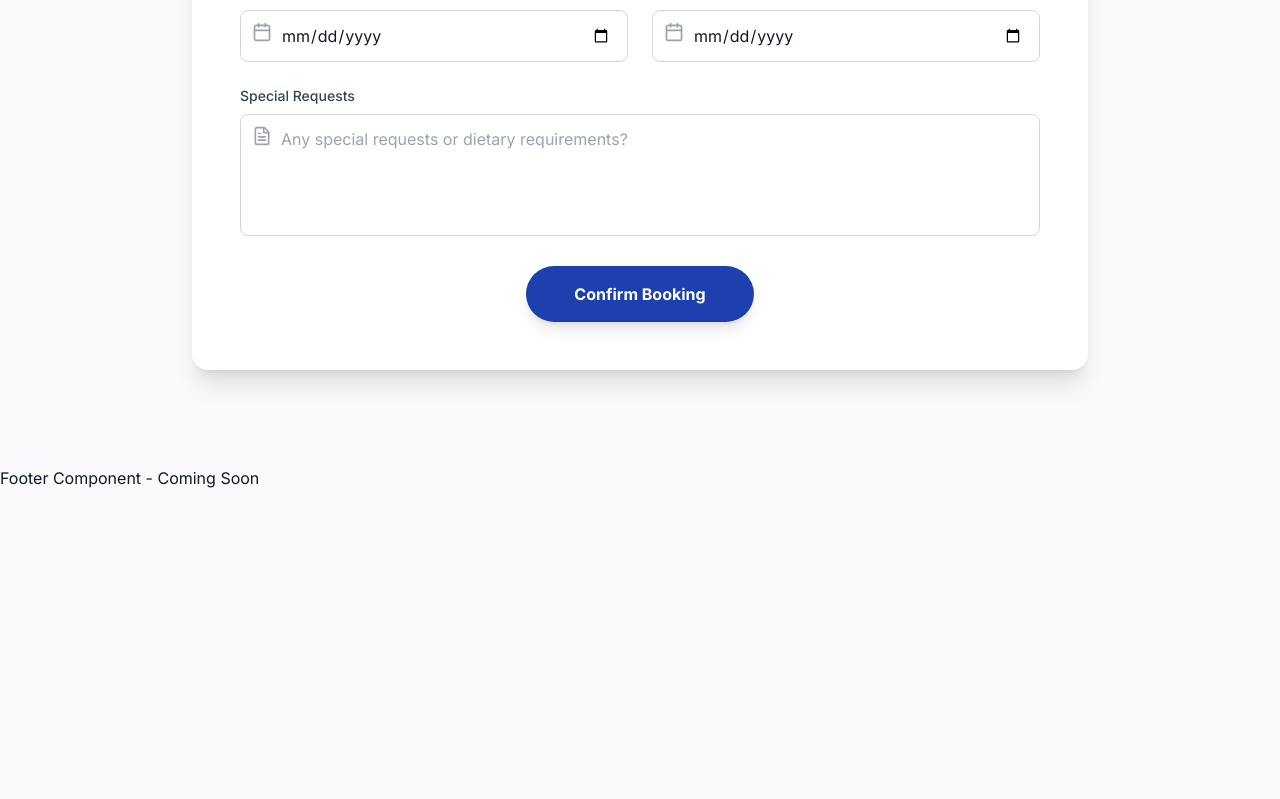
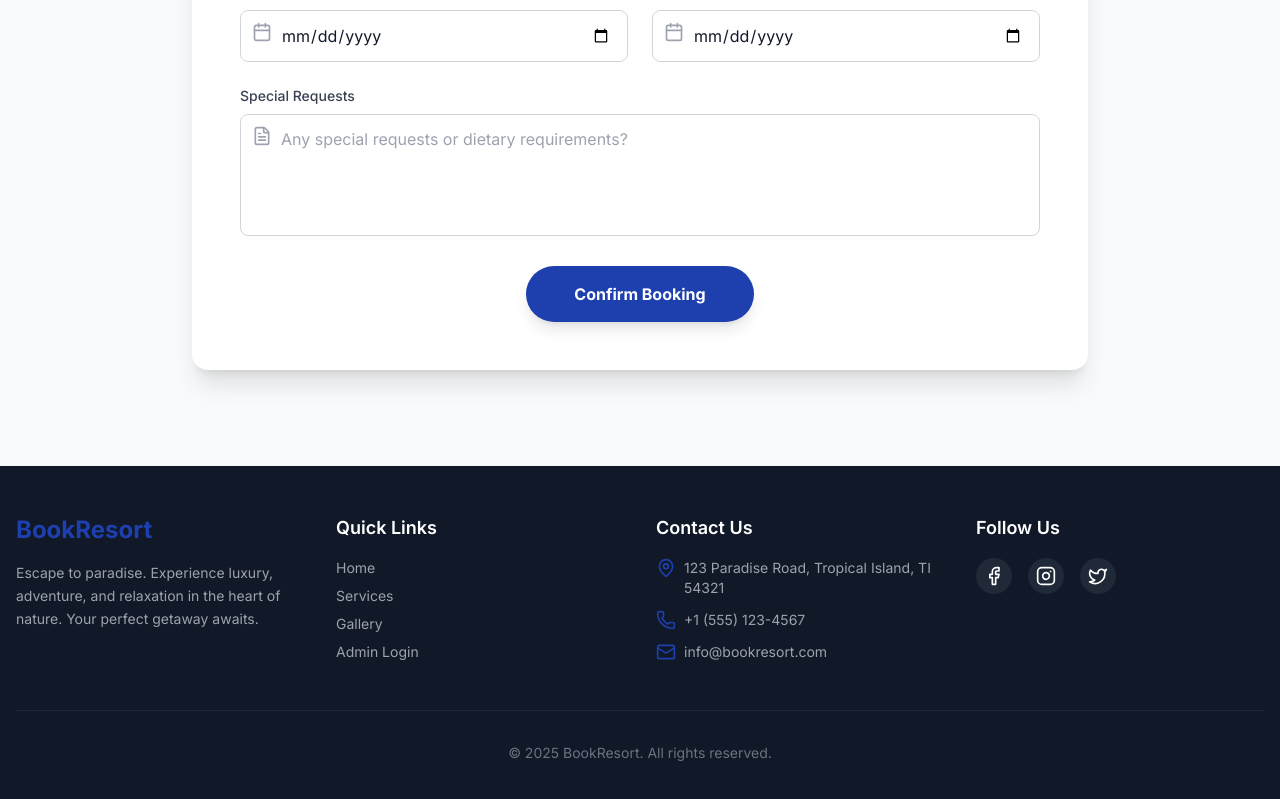
Before and after one commit to sanjaii1/BookResort, a React (Vite) app in the folder client/: page / in a window 1280 px wide. Shown: the part 3066-3865 px from the top of the page. Before the commit the page ends 3556 px from the top, so only its background shows below. Built offline with nearby package versions, Linux system fonts and the light colour scheme.

Commit message:
add footer section

```diff
--- a/client/src/components/Footer.jsx
+++ b/client/src/components/Footer.jsx
@@ -1,7 +1,82 @@
-function Footer() {
+import React from 'react';
+import { Link } from 'react-router-dom';
+import { Facebook, Instagram, Twitter, MapPin, Phone, Mail } from 'lucide-react';
+
+const Footer = () => {
   return (
-    <div>Footer Component - Coming Soon</div>
+    <footer className="bg-gray-900 text-white py-12">
+      <div className="container mx-auto px-4">
+        <div className="grid grid-cols-1 md:grid-cols-4 gap-8">
+
+          <div className="col-span-1 md:col-span-1">
+            <h3 className="text-2xl font-bold mb-4 text-primary">BookResort</h3>
+            <p className="text-gray-400 text-sm leading-relaxed">
+              Escape to paradise. Experience luxury, adventure, and relaxation in the heart of nature. Your perfect getaway awaits.
+            </p>
+          </div>
+
+
+          <div className="col-span-1">
+            <h4 className="text-lg font-semibold mb-4">Quick Links</h4>
+            <ul className="space-y-2 text-gray-400 text-sm">
+              <li>
+                <Link to="/" className="hover:text-primary transition-colors">Home</Link>
+              </li>
+              <li>
+                <button onClick={() => document.getElementById('services')?.scrollIntoView({ behavior: 'smooth' })} className="hover:text-primary transition-colors">Services</button>
+              </li>
+              <li>
+                <button onClick={() => document.getElementById('gallery')?.scrollIntoView({ behavior: 'smooth' })} className="hover:text-primary transition-colors">Gallery</button>
+              </li>
+              <li>
+                <Link to="/admin" className="hover:text-primary transition-colors">Admin Login</Link>
+              </li>
+            </ul>
+          </div>
+
+
+          <div className="col-span-1">
+            <h4 className="text-lg font-semibold mb-4">Contact Us</h4>
+            <ul className="space-y-3 text-gray-400 text-sm">
+              <li className="flex items-start">
+                <MapPin className="w-5 h-5 mr-2 text-primary shrink-0" />
+                <span>123 Paradise Road, Tropical Island, TI 54321</span>
+              </li>
+              <li className="flex items-center">
+                <Phone className="w-5 h-5 mr-2 text-primary shrink-0" />
+                <span>+1 (555) 123-4567</span>
+              </li>
+              <li className="flex items-center">
+                <Mail className="w-5 h-5 mr-2 text-primary shrink-0" />
+                <span>info@bookresort.com</span>
+              </li>
+            </ul>
+          </div>
+
+
+          <div className="col-span-1">
+            <h4 className="text-lg font-semibold mb-4">Follow Us</h4>
+            <div className="flex space-x-4">
+              <a href="#" className="bg-gray-800 p-2 rounded-full hover:bg-primary transition-colors group">
+                <Facebook className="w-5 h-5 text-white group-hover:text-white" />
+              </a>
+              <a href="#" className="bg-gray-800 p-2 rounded-full hover:bg-primary transition-colors group">
+                <Instagram className="w-5 h-5 text-white group-hover:text-white" />
+              </a>
+              <a href="#" className="bg-gray-800 p-2 rounded-full hover:bg-primary transition-colors group">
+                <Twitter className="w-5 h-5 text-white group-hover:text-white" />
+              </a>
+            </div>
+          </div>
+        </div>
+
+
+        <div className="border-t border-gray-800 mt-12 pt-8 text-center text-gray-500 text-sm">
+          <p>&copy; {new Date().getFullYear()} BookResort. All rights reserved.</p>
+        </div>
+      </div>
+    </footer>
   );
-}
+};
 
 export default Footer;
--- a/client/src/components/Gallery.jsx
+++ b/client/src/components/Gallery.jsx
@@ -11,8 +11,8 @@ const Gallery = () => {
     { src: gallery2, alt: 'Ocean View Suite' },
     { src: gallery3, alt: 'Fine Dining' },
     { src: gallery4, alt: 'Spa & Wellness' },
-    { src: gallery1, alt: 'Resort Exterior (Pool View)' }, // Reusing pool image
-    { src: gallery3, alt: 'Evening Ambience' }, // Reusing dining image
+    { src: gallery1, alt: 'Resort Exterior (Pool View)' },
+    { src: gallery3, alt: 'Evening Ambience' },
   ];
 
   return (
--- a/client/src/components/Hero.jsx
+++ b/client/src/components/Hero.jsx
@@ -11,16 +11,16 @@ const Hero = () => {
 
   return (
     <div className="relative h-screen w-full overflow-hidden">
-      {/* Background Image */}
+
       <div
         className="absolute inset-0 bg-cover bg-center bg-no-repeat"
         style={{ backgroundImage: `url(${heroBg})` }}
       >
-        {/* Overlay */}
+
         <div className="absolute inset-0 bg-black/40"></div>
       </div>
 
-      {/* Content */}
+
       <div className="relative z-10 flex h-full flex-col items-center justify-center text-center text-white px-4">
         <h1 className="mb-4 text-5xl font-bold md:text-7xl drop-shadow-lg">
           OasisStay Resort
--- a/client/src/pages/Admin.jsx
+++ b/client/src/pages/Admin.jsx
@@ -1,10 +1,95 @@
-function Admin() {
+import React, { useState, useEffect } from 'react';
+import axios from 'axios';
+
+const Admin = () => {
+  const [bookings, setBookings] = useState([]);
+  const [loading, setLoading] = useState(true);
+  const [error, setError] = useState(null);
+
+  useEffect(() => {
+    const fetchBookings = async () => {
+      try {
+        const response = await axios.get('http://localhost:4000/bookings');
+        setBookings(response.data);
+        setLoading(false);
+      } catch (err) {
+        console.error('Error fetching bookings:', err);
+        setError('Failed to fetch bookings. Please ensure the backend is running.');
+        setLoading(false);
+      }
+    };
+
+    fetchBookings();
+  }, []);
+
+  if (loading) {
+    return (
+      <div className="min-h-screen flex items-center justify-center bg-gray-50">
+        <div className="text-xl font-semibold text-gray-600">Loading bookings...</div>
+      </div>
+    );
+  }
+
+  if (error) {
+    return (
+      <div className="min-h-screen flex items-center justify-center bg-gray-50">
+        <div className="text-xl font-semibold text-red-600">{error}</div>
+      </div>
+    );
+  }
+
   return (
-    <div className="max-w-7xl mx-auto px-4 sm:px-6 lg:px-8 py-12">
-      <h1 className="text-3xl font-bold mb-6">Admin Dashboard - Coming Soon</h1>
-      <p>This page will display all bookings from the database.</p>
+    <div className="min-h-screen bg-gray-50 py-12 px-4 sm:px-6 lg:px-8">
+      <div className="max-w-7xl mx-auto">
+        <h1 className="text-3xl font-bold text-gray-900 mb-8">Admin Dashboard</h1>
+
+        <div className="bg-white shadow-md rounded-lg overflow-hidden">
+          <div className="overflow-x-auto">
+            <table className="min-w-full divide-y divide-gray-200">
+              <thead className="bg-gray-50">
+                <tr>
+                  <th className="px-6 py-3 text-left text-xs font-medium text-gray-500 uppercase tracking-wider">Name</th>
+                  <th className="px-6 py-3 text-left text-xs font-medium text-gray-500 uppercase tracking-wider">Email</th>
+                  <th className="px-6 py-3 text-left text-xs font-medium text-gray-500 uppercase tracking-wider">Guests</th>
+                  <th className="px-6 py-3 text-left text-xs font-medium text-gray-500 uppercase tracking-wider">Accommodation</th>
+                  <th className="px-6 py-3 text-left text-xs font-medium text-gray-500 uppercase tracking-wider">Check-in</th>
+                  <th className="px-6 py-3 text-left text-xs font-medium text-gray-500 uppercase tracking-wider">Check-out</th>
+                </tr>
+              </thead>
+              <tbody className="bg-white divide-y divide-gray-200">
+                {bookings.length === 0 ? (
+                  <tr>
+                    <td colSpan="6" className="px-6 py-4 text-center text-gray-500">
+                      No bookings found.
+                    </td>
+                  </tr>
+                ) : (
+                  bookings.map((booking) => (
+                    <tr key={booking._id} className="hover:bg-gray-50 transition-colors">
+                      <td className="px-6 py-4 whitespace-nowrap text-sm font-medium text-gray-900">{booking.fullName}</td>
+                      <td className="px-6 py-4 whitespace-nowrap text-sm text-gray-500">{booking.email}</td>
+                      <td className="px-6 py-4 whitespace-nowrap text-sm text-gray-500">{booking.guests}</td>
+                      <td className="px-6 py-4 whitespace-nowrap text-sm text-gray-500">
+                        <span className="px-2 inline-flex text-xs leading-5 font-semibold rounded-full bg-blue-100 text-blue-800">
+                          {booking.accommodationType}
+                        </span>
+                      </td>
+                      <td className="px-6 py-4 whitespace-nowrap text-sm text-gray-500">
+                        {new Date(booking.checkIn).toLocaleDateString()}
+                      </td>
+                      <td className="px-6 py-4 whitespace-nowrap text-sm text-gray-500">
+                        {new Date(booking.checkOut).toLocaleDateString()}
+                      </td>
+                    </tr>
+                  ))
+                )}
+              </tbody>
+            </table>
+          </div>
+        </div>
+      </div>
     </div>
   );
-}
+};
 
 export default Admin;
```
Also changed, not shown: client/src/components/BookingForm.jsx (+1 -10 lines), client/src/components/Navbar.jsx (+4 -4 lines).
